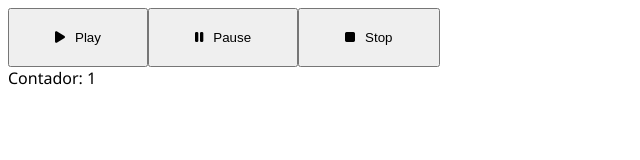
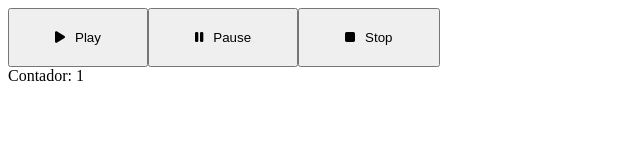
Before and after one commit to instituto-evoluir/temporizador-app, a Vue app: page /#/ in a window 1280 px wide. Shown: the top 160 px of the page, without its empty margins (0-640 px from the left). Built offline with nearby package versions, Linux system fonts and the light colour scheme.

Commit message:
Another changes for fonts.

```diff
--- a/src/components/MadCounter.vue
+++ b/src/components/MadCounter.vue
@@ -20,7 +20,10 @@ export default defineComponent({
 </script>
 
 <style scoped>
-  * {
-    font-family: 'Segoe UI', Tahoma, Geneva, Verdana, sans-serif;
+  body {
+    font-family: 'Times', Tahoma, Geneva, Verdana, sans-serif;
   }
+
+  footer { font-size: 8px; }
+  .xurupitas { color: red; }
 </style>
```
